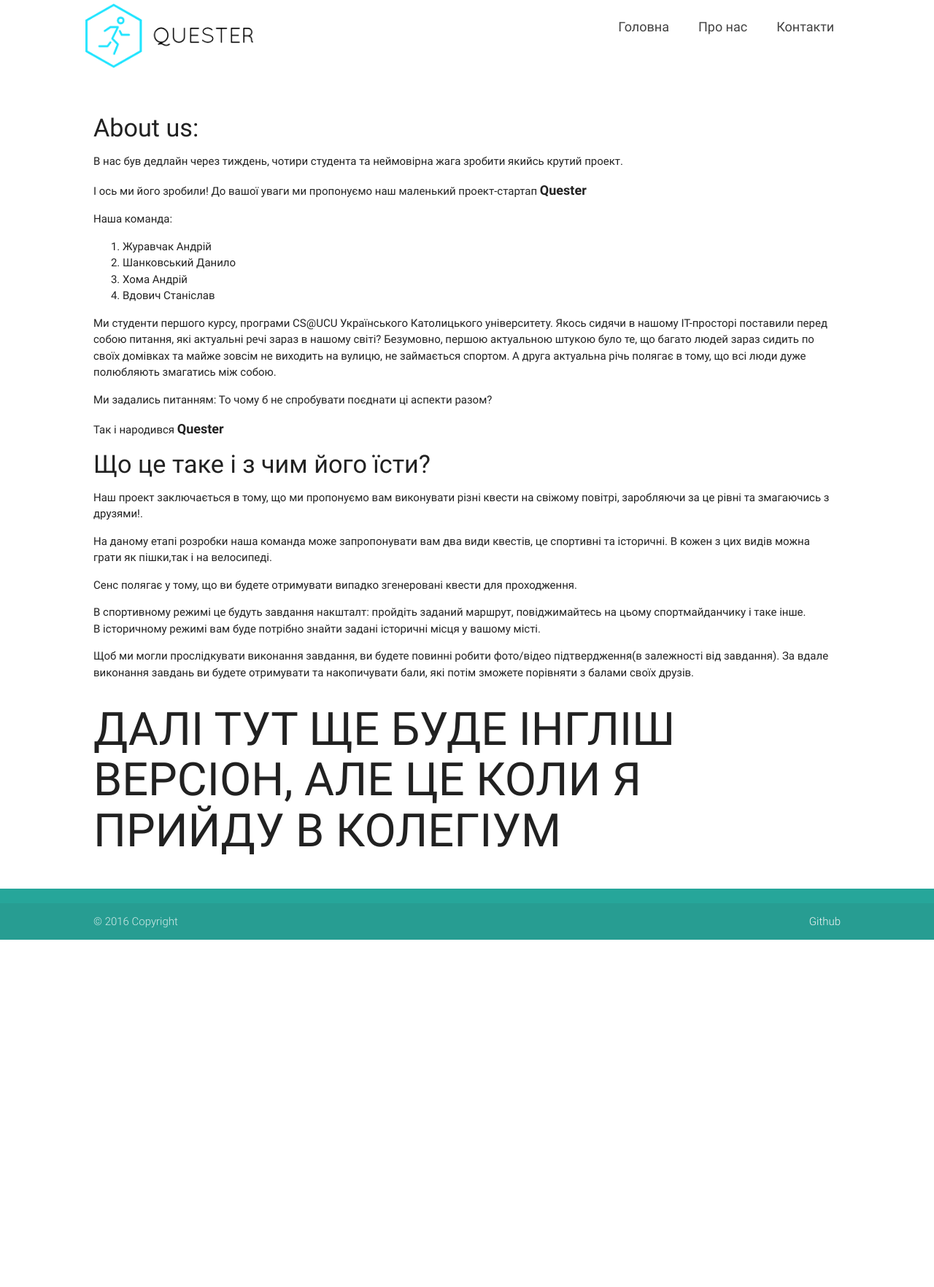
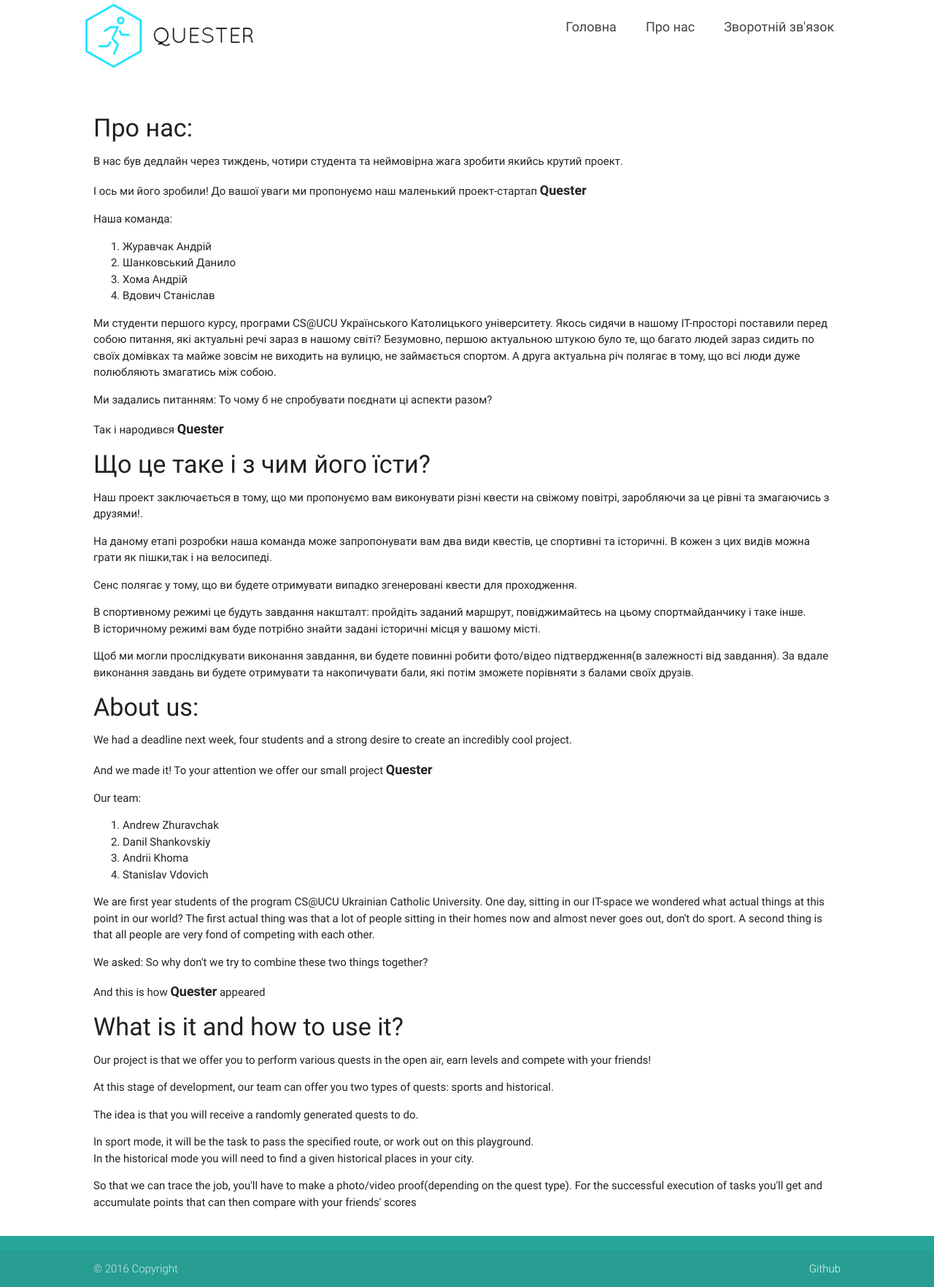
Before and after one commit to Retsediv/Quester, a Flask app: page /about in a window 1280 px wide. Shown: the whole page at 73% size. Before the commit the page ends 1288 px from the top, so only its background shows below. Run offline with Flask 2, Linux system fonts and the light colour scheme; some libraries are stand-ins or nearby versions.

Commit message:
English info and new name of the button

```diff
--- a/templates/about.html
+++ b/templates/about.html
@@ -1,7 +1,7 @@
 {% extends "page.html" %}
 
 {% block body %}
-    <h4>About us:</h4>
+    <h4>Про нас:</h4>
     <p>В нас був дедлайн через тиждень, чотири студента та неймовірна жага зробити якийсь крутий проект.</p>
     <p>І ось ми його зробили! До вашої уваги ми пропонуємо наш маленький проект-стартап <big><b>Quester</b></big></p>
     <p>Наша команда:</p>
@@ -11,7 +11,7 @@
         <li>Хома Андрій</li>
         <li>Вдович Станіслав</li>
     </ol>
-    <p>Ми студенти першого курсу, програми CS@UCU Українського Католицького університету. Якось сидячи в нашому IT-просторі поставили перед собою питання, які актуальні речі зараз в нашому світі? Безумовно, першою актуальною штукою було те, що багато людей зараз сидить по своїх домівках та майже зовсім не виходить на вулицю, не займається спортом. А друга актуальна річь полягає в тому, що всі люди дуже полюбляють змагатись між собою.</p>
+    <p>Ми студенти першого курсу, програми CS@UCU Українського Католицького університету. Якось сидячи в нашому IT-просторі поставили перед собою питання, які актуальні речі зараз в нашому світі? Безумовно, першою актуальною штукою було те, що багато людей зараз сидить по своїх домівках та майже зовсім не виходить на вулицю, не займається спортом. А друга актуальна річ полягає в тому, що всі люди дуже полюбляють змагатись між собою.</p>
     <p>Ми задались питанням: То чому б не спробувати поєднати ці аспекти разом? </p>
     <p>Так і народився <big><b>Quester</b></big></p>
     <h4>Що це таке і з чим його їсти?</h4>
@@ -23,5 +23,26 @@
         <li>В історичному режимі вам буде потрібно знайти задані історичні місця у вашому місті.</li>
     </ul>
     <p>Щоб ми могли прослідкувати виконання завдання, ви будете повинні робити фото/відео підтвердження(в залежності від завдання). За вдале виконання завдань ви будете отримувати та накопичувати бали, які потім зможете порівняти з балами своїх друзів.</p>
-    <h1>ДАЛІ ТУТ ЩЕ БУДЕ ІНГЛІШ ВЕРСІОН, АЛЕ ЦЕ КОЛИ Я ПРИЙДУ В КОЛЕГІУМ</h1>
+    <h4>About us:</h4>
+    <p>We had a deadline next week, four students and a strong desire to create an incredibly cool project.</p>
+    <p>And we made it! To your attention we offer our small project <big><b>Quester</b></big></p>
+    <p>Our team:</p>
+    <ol>
+        <li>Andrew Zhuravchak</li>
+        <li>Danil Shankovskiy</li>
+        <li>Andrii Khoma</li>
+        <li>Stanislav Vdovich</li>
+    </ol>
+    <p>We are first year students of the program CS@UCU Ukrainian Catholic University. One day, sitting in our IT-space we wondered what actual things at this point in our world? The first actual thing was that a lot of people sitting in their homes now and almost never goes out, don't do sport. A second thing is that all people are very fond of competing with each other.</p>
+    <p>We asked: So why don't we try to combine these two things together?</p>
+    <p>And this is how <big><b>Quester</b></big> appeared</p>
+    <h4>What is it and how to use it?</h4>
+    <p>Our project is that we offer you to perform various quests in the open air, earn levels and compete with your friends!</p>
+    <p>At this stage of development, our team can offer you two types of quests: sports and historical.</p>
+    <p>The idea is that you will receive a randomly generated quests to do.</p>
+    <ul>
+        <li>In sport mode, it will be the task to pass the specified route, or work out on this playground.</li>
+        <li>In the historical mode you will need to find a given historical places in your city.</li>
+    </ul>
+    <p>So that we can trace the job, you'll have to make a photo/video proof(depending on the quest type). For the successful execution of tasks you'll get and accumulate points that can then compare with your friends' scores</p>
 {% endblock %}
--- a/templates/partials/header.html
+++ b/templates/partials/header.html
@@ -28,7 +28,7 @@
             <ul id="" class="right s6">
                 <li><a href="{{ url_for('index') }}">Головна</a></li>
                 <li><a href="{{ url_for('about') }}">Про нас</a></li>
-                <li><a href="{{ url_for('contact') }}">Контакти</a></li>
+                <li><a href="{{ url_for('contact') }}">Зворотній зв'язок</a></li>
             </ul>
         </div>
 
```
Also changed, not shown: quester.db.
